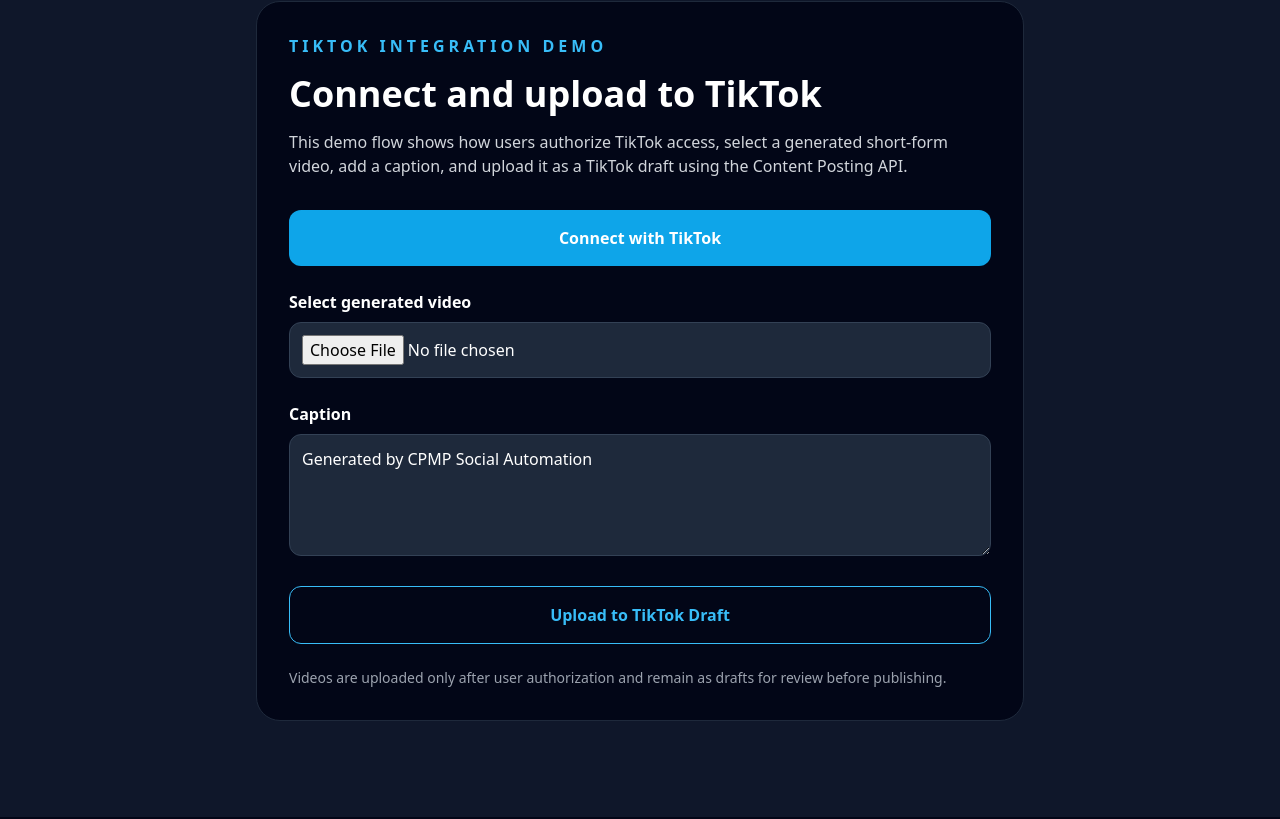
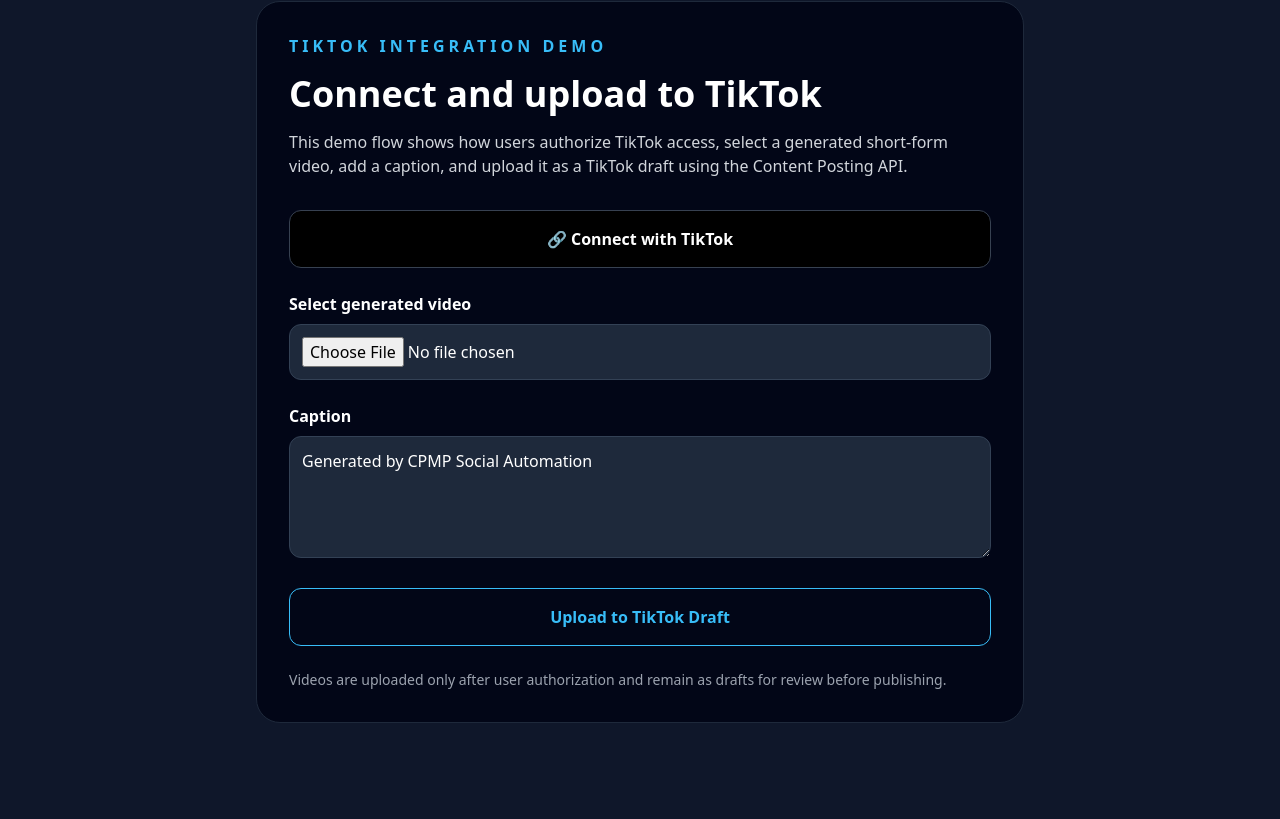
Before and after one commit to Borthogony/cpmp-social-automation, a plain HTML site: page index.html in a window 1280 px wide. Shown: the part 895-1714 px from the top of the page. Drawn offline with nearby package versions, Linux system fonts and the light colour scheme.

Commit message:
Update TikTok login button

```diff
--- a/index.html
+++ b/index.html
@@ -100,9 +100,12 @@
     </p>
 
     <div class="space-y-6">
-      <button class="w-full bg-sky-500 hover:bg-sky-400 px-6 py-4 rounded-xl font-semibold">
-        Connect with TikTok
-      </button>
+        <a
+            href="https://www.tiktok.com/v2/auth/authorize/"
+            class="block w-full bg-black hover:bg-gray-900 text-center px-6 py-4 rounded-xl font-semibold border border-gray-700 transition"
+        >
+            🔗 Connect with TikTok
+        </a>
 
       <div>
         <label class="block mb-2 font-semibold">Select generated video</label>
```
